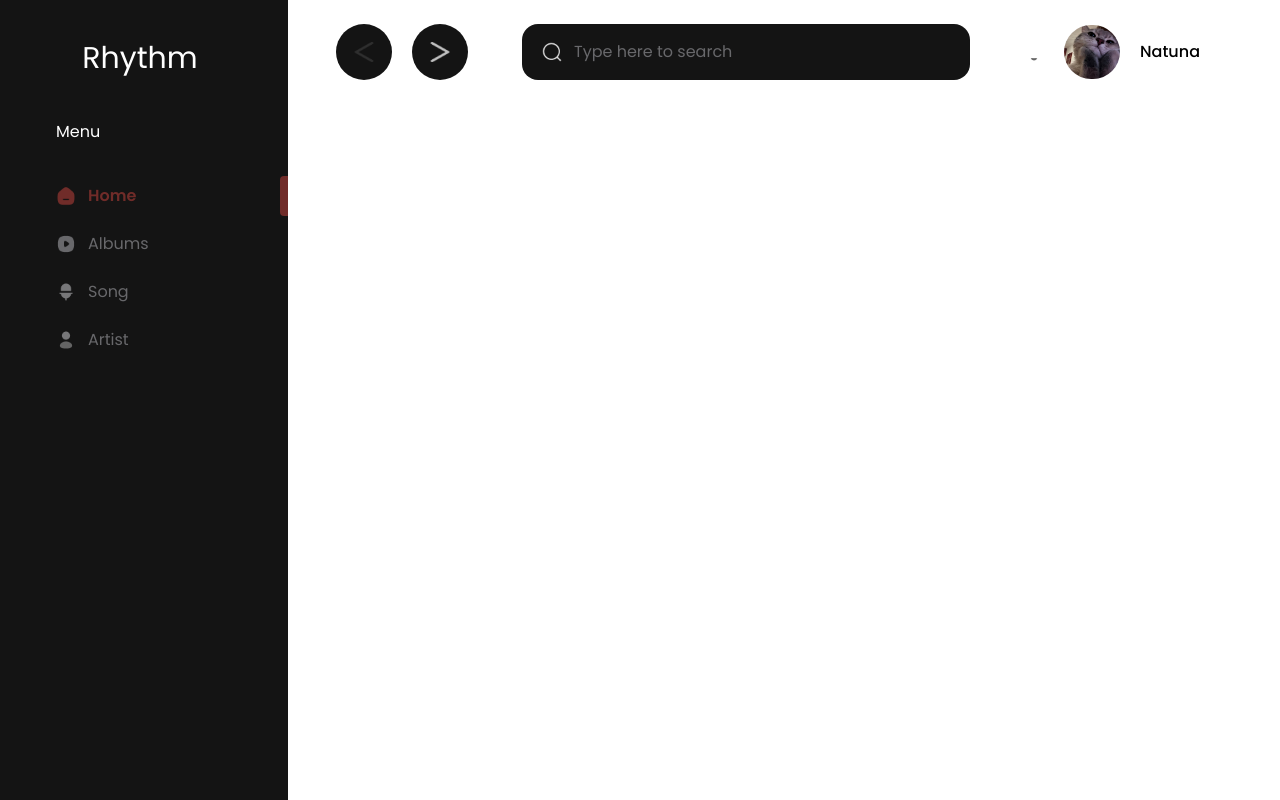
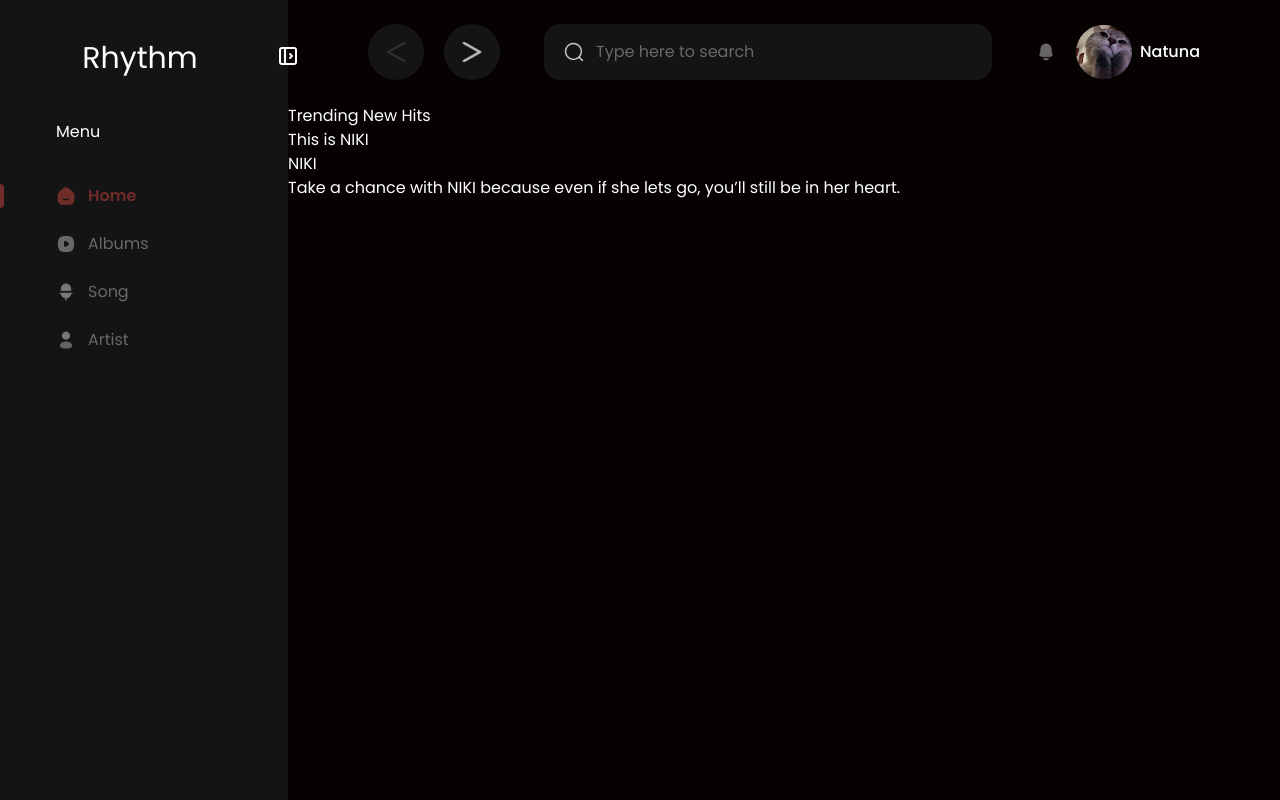
Before and after one commit to nabilaayt/Rhythm, a React (Vite) app: page / in a window 1280 px wide. Built offline with nearby package versions, Linux system fonts and the light colour scheme; the HTML template or start-up script is replaced by a standard one; a web font is replaced by a local one.

Commit message:
feat(sidebar): add toggle button and styling

```diff
--- a/package.json
+++ b/package.json
@@ -13,6 +13,7 @@
     "@tailwindcss/vite": "^4.1.11",
     "react": "^19.1.0",
     "react-dom": "^19.1.0",
+    "react-icons": "^5.5.0",
     "tailwindcss": "^4.1.11"
   },
   "devDependencies": {
--- a/src/App.jsx
+++ b/src/App.jsx
@@ -10,7 +10,7 @@ function App() {
     <>
       <div className="flex">
           <Sidebar/>
-          <div className="flex-1 flex flex-col">
+          <div className="flex-1 flex flex-col bg-custom-primary">
             <TopBar/>
             <Home/>
           </div>
--- a/src/components/Sidebar.jsx
+++ b/src/components/Sidebar.jsx
@@ -9,53 +9,64 @@ import songActive from "../assets/icons/SongActive.png";
 import songDefault from "../assets/icons/SongDefault.png";
 import artistActive from "../assets/icons/ArtistActive.png";
 import artistDefault from "../assets/icons/ArtistDefault.png";
+import { TbLayoutSidebarLeftCollapse, TbLayoutSidebarLeftExpand } from "react-icons/tb";
 
 const Sidebar = () => {
     const [activeItem, setActiveItem] = useState("Home");
+    const [open, setOpen] = useState(true);
 
     const handleItemClick = (itemName) => {
         setActiveItem(itemName);
     }
 
     return(
-        <section id="sideBar" className="w-2xs bg-custom-secondary absolute h-screen p-14 pt-10 transition-all duration-1000">
-          <h1 className="h-20 font-heading text-3xl flex justify-center pe-2 text-font-color1">Rhythm</h1>
-          <h1 className="text-1xl h-14 text-font-color1">Menu</h1>
+        <section id="sideBar" className={`${open ? "w-72 p-5" : "w-36 p-10"} w-2xs bg-custom-secondary h-screen relative ease-in-out p-14 pt-10 transition-all duration-300`}>
+
+          {/* Toggle button */}
+          <div className={`absolute cursor-pointer -right-5 top-9 w-10 h-10 p-0.5 text-font-color1 text-2xl flex items-center justify-center transition-all ease-in-out duration-300 ${!open && "rotate-180"}`}
+            onClick={() => setOpen(!open)}>
+            {open ? <TbLayoutSidebarLeftExpand/> : <TbLayoutSidebarLeftCollapse/>}
+          </div>
+
+          <h1 className={`h-20 font-heading origin-left text-3xl flex justify-center pe-2 text-font-color1 ease-in-out duration-300 ${!open && "scale-0"}`}>Rhythm</h1>
+          <h1 className={`text-1xl h-14 text-font-color1 ease-in-out duration-300`}>Menu</h1>
             <ul className="p-0">
+                <li className="list-none block h-10 rounded-md mb-2 relative">
+                    <a
+                        href="/"
+                        onClick={(e) => {
+                            e.preventDefault();
+                            handleItemClick("Home");}}
+                        className={`flex items-center h-full rounded-md transition-all duration-200
+                            ${activeItem === "Home" ? "text-primary font-semibold" : "text-font-color2 hover:text-font-color1"}`}
+                    >
+                        <div className="relative flex items-center w-full gap-3">
+                            <img src={activeItem === "Home" ? homeActive : homeDefault} className="w-5 h-5" alt="home"/>
+                            <span className={`${!open && "hidden"}`}>Home</span>
+                            {activeItem === "Home" && open && (
+                                <div className={`absolute top-0 bottom-0 right-57 w-1 rounded-e-lg bg-third transition-all duration-200 ${!open && "left-0"}`}></div>
+                            )}
+                        </div>
+                    </a>
+                </li>
+
                 <li className="list-none block h-10 rounded-md mb-2 relative">
                     <a
                         href="/"
                         onClick={(e) =>{
                             e.preventDefault();
-                            handleItemClick("Home");
-                        }}
+                            handleItemClick("Albums");}}
                         className={`flex items-center h-full rounded-md transition-all duration-200
-                            ${activeItem === "Home" ? "text-primary font-semibold" : "text-font-color2 hover:text-font-color1"}
-                        `}
+                            ${open ? "justify-start" : "justify-center"}
+                            ${activeItem === "Albums" ? "text-primary font-semibold" : "text-font-color2 hover:text-font-color1"}`}
                         >
-                            <img src={activeItem === "Home" ? homeActive : homeDefault } className="w-5 h-5 mr-3"/>
-                            Home
-                            {activeItem === "Home" && (
-                                <div className="absolute left-56 top-0 bottom-0 w-2 bg-third rounded-l-sm"></div>
+                        <div className="relative flex items-center w-full gap-3">
+                            <img src={activeItem === "Albums" ? albumsActive : albumsDefault} className="w-5 h-5" alt="albums"/>
+                            <span className={`${!open && "hidden"}`}>Albums</span>
+                            {activeItem === "Albums" && open && (
+                                <div className={`absolute top-0 bottom-0 right-57 w-1 rounded-e-lg bg-third transition-all duration-200 ${!open && "left-0"}`}></div>
                             )}
-                    </a>
-                </li>
-                    <li className="list-none block h-10 rounded-md mb-2 relative">
-                    <a
-                        href="/"
-                        onClick={(e) =>{
-                            e.preventDefault();
-                            handleItemClick("Albums");
-                        }}
-                        className={`flex items-center h-full rounded-md transition-all duration-200
-                            ${activeItem === "Albums" ? "text-primary font-semibold" : "text-font-color2 hover:text-font-color1"}
-                            `}
-                        >
-                            <img src={activeItem === "Albums" ? albumsActive : albumsDefault } className="w-5 h-5 mr-3"/>
-                            Albums
-                            {activeItem === "Albums" && (
-                                <div className="absolute left-56 top-0 bottom-0 w-2 bg-third rounded-l-sm"></div>
-                            )}
+                        </div>
                     </a>
                 </li>
                 <li className="list-none block h-10 rounded-md mb-2 relative">
@@ -66,14 +77,17 @@ const Sidebar = () => {
                             handleItemClick("Song");
                         }}
                         className={`flex items-center h-full rounded-md transition-all duration-200
+                            ${open ? "justify-start" : "justify-center"}
                             ${activeItem === "Song" ? "text-primary font-semibold" : "text-font-color2 hover:text-font-color1"}
                             `}
                         >
-                            <img src={activeItem === "Song" ? songActive : songDefault } className="w-5 h-5 mr-3"/>
-                            Song
-                            {activeItem === "Song" && (
-                                <div className="absolute left-56 top-0 bottom-0 w-2 bg-third rounded-l-sm"></div>
+                        <div className="relative flex items-center w-full gap-3">
+                            <img src={activeItem === "Song" ? songActive : songDefault} className="w-5 h-5" alt="song"/>
+                            <span className={`${!open && "hidden"}`}>Song</span>
+                            {activeItem === "Song" && open && (
+                                <div className={`absolute top-0 bottom-0 right-57 w-1 rounded-e-lg bg-third transition-all duration-200 ${!open && "left-0"}`}></div>
                             )}
+                        </div>
                     </a>
                 </li>
                     <li className="list-none block h-10 rounded-md mb-2 relative">
@@ -84,14 +98,17 @@ const Sidebar = () => {
                             handleItemClick("Artist");
                         }}
                         className={`flex items-center h-full rounded-md transition-all duration-200
+                            ${open ? "justify-start" : "justify-center"}
                             ${activeItem === "Artist" ? "text-primary font-semibold" : "text-font-color2 hover:text-font-color1"}
                             `}
                         >
-                            <img src={activeItem === "Artist" ? artistActive : artistDefault } className="w-5 h-5 mr-3"/>
-                            Artist
-                            {activeItem === "Artist" && (
-                                <div className="absolute left-56 top-0 bottom-0 w-2 bg-third rounded-l-sm"></div>
+                        <div className="relative flex items-center w-full gap-3">
+                            <img src={activeItem === "Artist" ? artistActive : artistDefault} className="w-5 h-5" alt="artist"/>
+                            <span className={`${!open && "hidden"}`}>Artist</span>
+                            {activeItem === "Artist" && open && (
+                                <div className={`absolute top-0 bottom-0 right-57 w-1 rounded-e-lg bg-third transition-all duration-200 ${!open && "left-0"}`}></div>
                             )}
+                        </div>
                     </a>
                 </li>
             </ul>
--- a/src/components/Topbar.jsx
+++ b/src/components/Topbar.jsx
@@ -10,7 +10,7 @@ const TopBar = () => {
 
     return(
         <>
-            <section id="topBar" className="ml-64 flex items-center justify-between px-20 py-6">
+            <section id="topBar" className="flex items-center justify-between px-20 py-6">
                 <div className="flex items-center gap-5">
                     <button className="rounded-full flex items-center justify-center w-14 h-14 bg-custom-secondary">
                         <img src={ArrowLeft} className="w-5 h-5" />
@@ -27,9 +27,9 @@ const TopBar = () => {
 
                 <div className="flex items-center gap-2">
                     <img src={Notif} className="w-5 h-5 mr-3" />
-                    <div className="flex items-center gap-5">
+                    <div className="flex items-center gap-2">
                         <img src={catProfile} className="rounded-full w-14" />
-                        <p className="font-medium text-1xl">Natuna</p>
+                        <p className="font-medium text-1xl text-font-color1">Natuna</p>
                     </div>
                 </div>
             </section>
--- a/src/pages/Home.jsx
+++ b/src/pages/Home.jsx
@@ -2,8 +2,13 @@ const Home = () => {
 
     return(
         <>
-            <section id="home" className="bg-custom-primary ">
-
+            <section id="home" className=" ">
+                <div className="">
+                    <h2 className="text-font-color1">Trending New Hits</h2>
+                    <h1 className="text-font-color1">This is NIKI</h1>
+                    <h2 className="text-font-color1">NIKI</h2>
+                    <p className="text-font-color1">Take a chance with NIKI because even if she lets go,  you’ll still be in her heart.</p>
+                </div>
 
             </section>
         </>
```
Also changed, not shown: src/assets/bg-niki.png (added), 1 other file (tests, documents, lock files or other folders).
